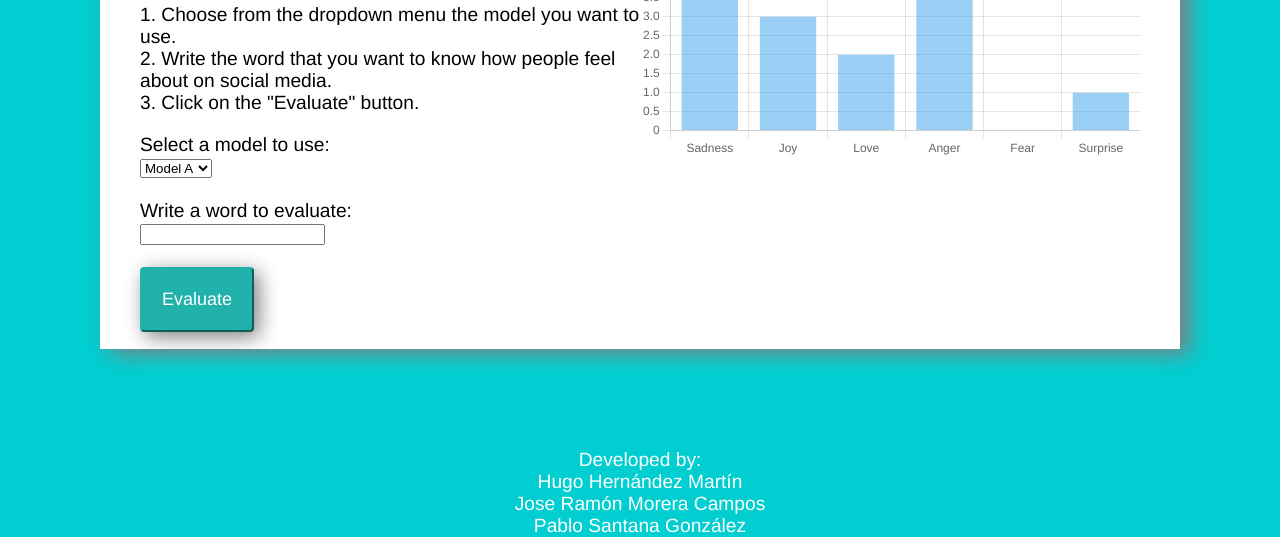
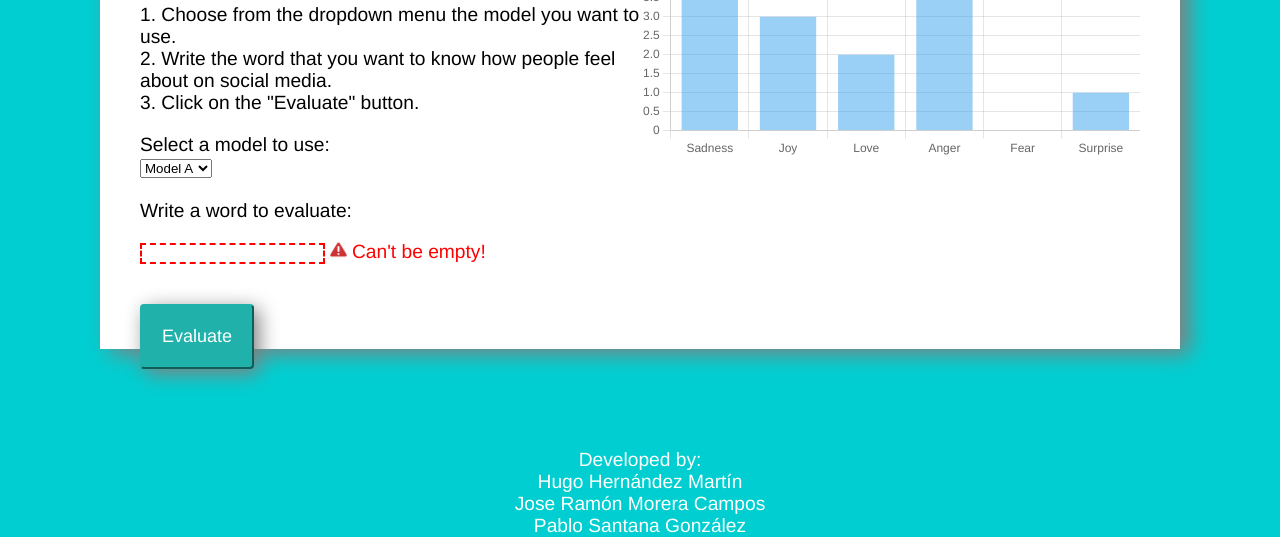
Before and after one commit to PSantanaGlez13/SI-FeelNet-Web, a website with bundled scripts: page src/models.html in a window 1280 px wide. Both pictures are taken after a click on the button "Evaluate". Shown: the part 326-863 px from the top of the page. Built offline with nearby package versions, Linux system fonts and the light colour scheme.

Commit message:
Error message if the word field is empty

```diff
--- a/src/models.html
+++ b/src/models.html
@@ -27,7 +27,7 @@
             <option value="model_c">Model C</option>
           </select><br><br>
         </div>
-        <div>
+        <div id="word-container">
           <label for="word">Write a word to evaluate:</label><br>
           <input type="text" id="word" name="word"><br><br>
         </div>
--- /dev/null
+++ b/src/web/error-messages.ts
@@ -0,0 +1,36 @@
+const CONTENT_ROOT_DIRECTORY: string = "web/";
+
+let isShowingEmpty = false;
+export function showEmptyWordMessage() {
+  if (isShowingEmpty) return;
+  isShowingEmpty = true;
+  // Adding red outline.
+  const WORD_FIELD: HTMLElement = document.getElementById("word")!;
+  WORD_FIELD.classList.add("incorrect");
+  // Creating error icon and text elements.
+  const ERROR_SPAN: HTMLSpanElement = document.createElement("span");
+  ERROR_SPAN.id = "error-icon";
+  const ERROR_IMAGE: HTMLImageElement = document.createElement("img");
+  ERROR_IMAGE.src = CONTENT_ROOT_DIRECTORY + "error-icon-32.png";
+  ERROR_IMAGE.width = WORD_FIELD.clientHeight;
+  ERROR_IMAGE.height = WORD_FIELD.clientHeight;
+  ERROR_SPAN.appendChild(ERROR_IMAGE);
+  const ERROR_TEXT: HTMLParagraphElement = document.createElement("p");
+  ERROR_TEXT.textContent = "Can't be empty!";
+  ERROR_SPAN.appendChild(ERROR_TEXT);
+  // Adding the error elements to the DOM
+  const WORD_FIELD_CONTAINER = document.getElementById("word-container") as HTMLElement;
+  const LAST_LINE_BREAK_IND = WORD_FIELD_CONTAINER.children.length - 2;
+  const LAST_LINE_BREAK = WORD_FIELD_CONTAINER.children[LAST_LINE_BREAK_IND];
+  WORD_FIELD_CONTAINER.insertBefore(ERROR_SPAN, LAST_LINE_BREAK);
+  WORD_FIELD.addEventListener("click", () => {
+    clearEmptyWordErrorMessage(ERROR_SPAN, WORD_FIELD);
+    WORD_FIELD.removeEventListener("click", ()=>{});
+  });
+}
+
+export function clearEmptyWordErrorMessage(errorImg: HTMLElement, wordField: HTMLElement) {
+  isShowingEmpty = false;
+  errorImg.remove();
+  wordField.classList.remove("incorrect");
+}
--- a/src/web/models.ts
+++ b/src/web/models.ts
@@ -1,10 +1,11 @@
 import Chart from "chart.js/auto";
+import { showEmptyWordMessage } from "./error-messages";
 
 function evaluateWord(resultChart: Chart): void {
   const WORD_TO_EVAL: HTMLInputElement = document.getElementById("word")! as HTMLInputElement;
   const WORD_CONTENT: string = WORD_TO_EVAL.value;
   if (WORD_CONTENT.match(/^\s*$/)) {
-    // CALL ERROR FUNCTION!
+    showEmptyWordMessage();
     return;
   }
   const MODEL_TO_EVAL: HTMLInputElement = document.getElementById("models")! as HTMLInputElement;
--- a/src/web/styles2.css
+++ b/src/web/styles2.css
@@ -54,6 +54,27 @@ body {
   color: white;
 }
 
+.incorrect {
+  border-color: red;
+  border-width: 2px;
+  border-style: dashed;
+}
+
+#error-icon {
+  display: inline-block;
+  color: red;
+  margin-left: 5px;
+  width: fit-content;
+}
+
+#error-icon p {
+  display: inline-block;
+  width: fit-content;
+  margin-left: 5px;
+}
+
+
+
 button {
   background-color: #20B2AA;
   color: white;
```
Also changed, not shown: src/web/error-icon-32.png (added).
